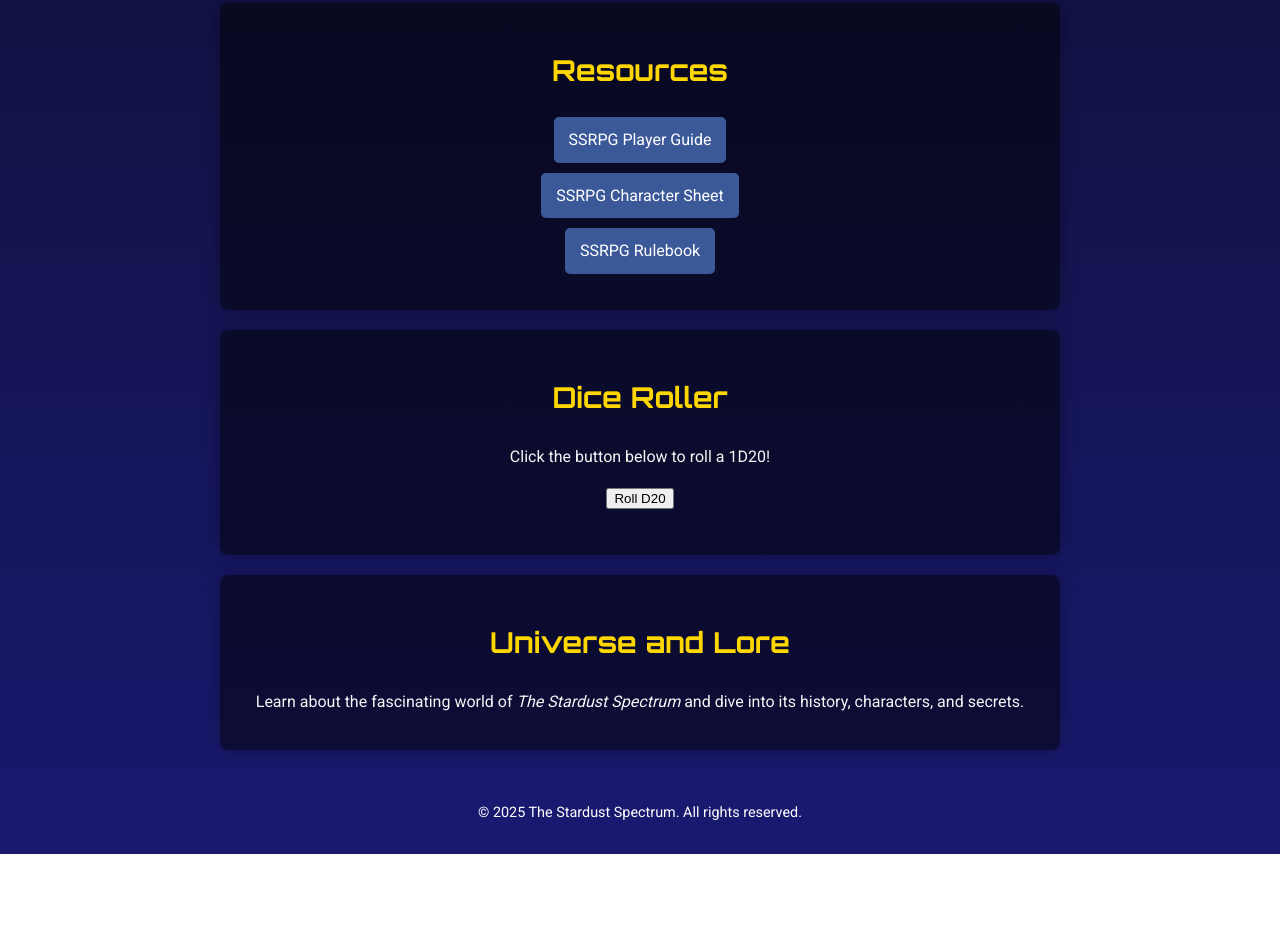
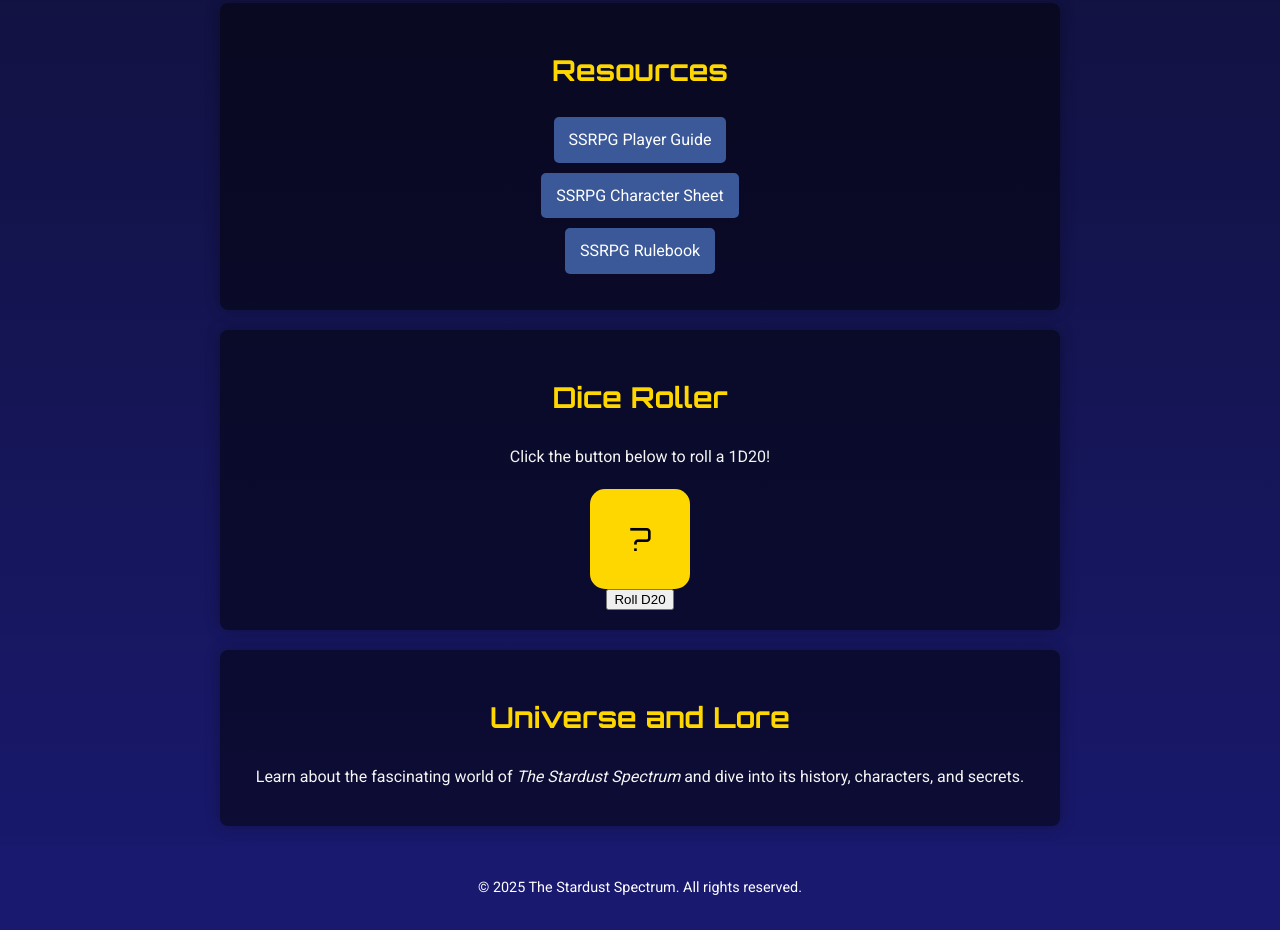
Before and after one commit to SSAuthor/Stardust-Spectrum, a plain HTML site: page index.html in a window 1280 px wide. Shown: the part 501-1431 px from the top of the page. Before the commit the page ends 1355 px from the top, so only its background shows below. Drawn offline with Linux system fonts and the light colour scheme.

Commit message:
Update index.html

```diff
--- a/index.html
+++ b/index.html
@@ -82,20 +82,46 @@
     color: #fff;
     font-size: 0.9rem;
   }
-  .dice-roller {
+  .dice-container {
     margin-top: 20px;
+    display: flex;
+    justify-content: center;
+    align-items: center;
+    flex-direction: column;
   }
-  .dice-result {
-    font-size: 1.5rem;
-    margin-top: 10px;
+  .dice {
+    width: 100px;
+    height: 100px;
+    background: #ffd700;
+    color: black;
     font-family: 'Orbitron', sans-serif;
-    color: #ffd700;
+    font-size: 2rem;
+    display: flex;
+    justify-content: center;
+    align-items: center;
+    border-radius: 15%;
+    animation: none;
+  }
+  @keyframes roll {
+    0% { transform: rotate(0deg); }
+    25% { transform: rotate(90deg); }
+    50% { transform: rotate(180deg); }
+    75% { transform: rotate(270deg); }
+    100% { transform: rotate(360deg); }
+  }
+  .rolling {
+    animation: roll 1s ease-in-out;
   }
 </style>
 <script>
   function rollD20() {
-    const result = Math.floor(Math.random() * 20) + 1;
-    document.getElementById('dice-result').textContent = `You rolled: ${result}`;
+    const dice = document.getElementById('dice');
+    dice.classList.add('rolling');
+    setTimeout(() => {
+      const result = Math.floor(Math.random() * 20) + 1;
+      dice.textContent = result;
+      dice.classList.remove('rolling');
+    }, 1000); // 1 second matches the animation duration
   }
 </script>
 </head>
@@ -129,8 +155,10 @@
 <section id="dice-roller">
   <h2>Dice Roller</h2>
   <p>Click the button below to roll a 1D20!</p>
-  <button class="button" onclick="rollD20()">Roll D20</button>
-  <p id="dice-result" class="dice-result"></p>
+  <div class="dice-container">
+    <div id="dice" class="dice">?</div>
+    <button class="button" onclick="rollD20()">Roll D20</button>
+  </div>
 </section>
 
 <section id="lore">
```
